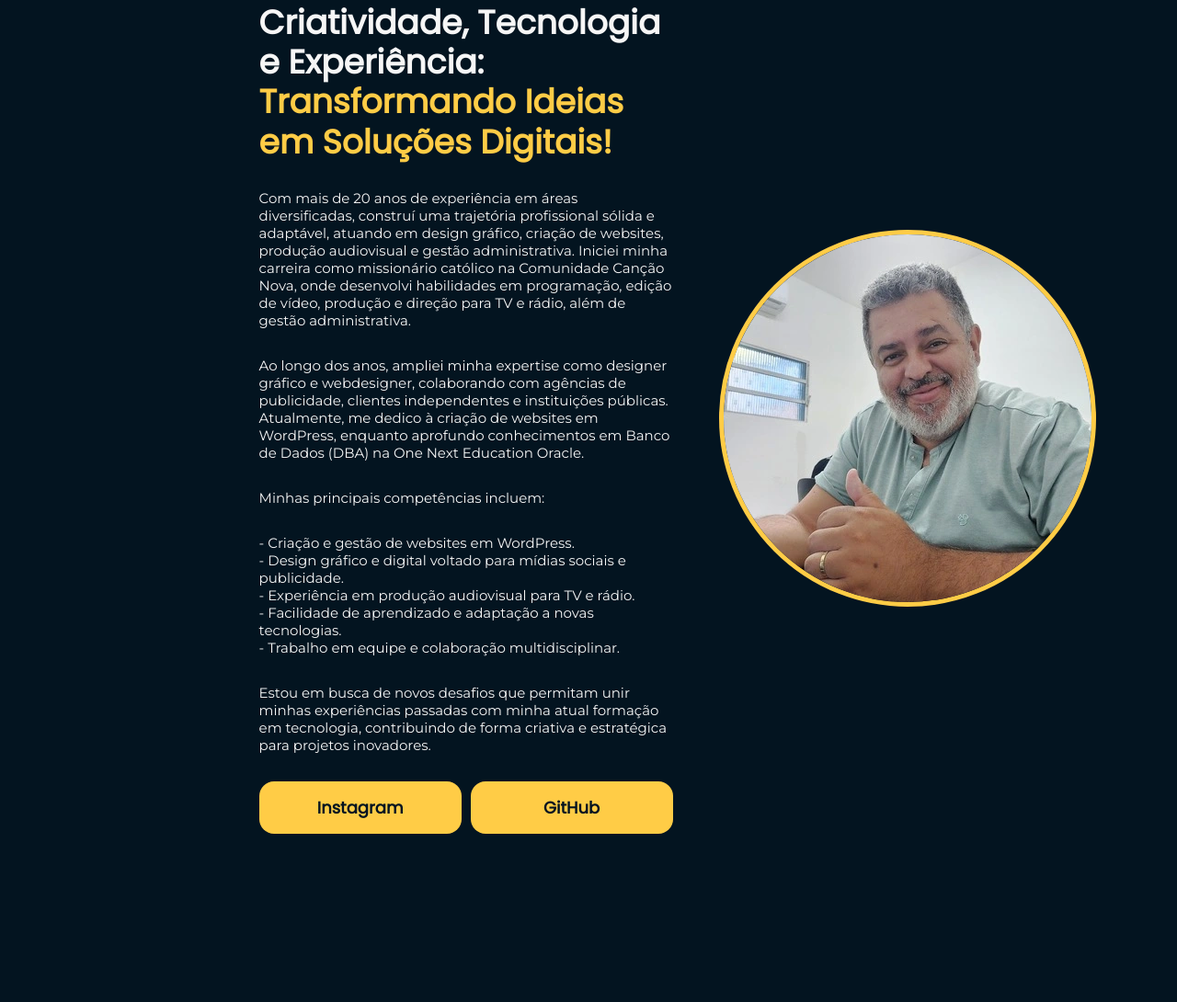
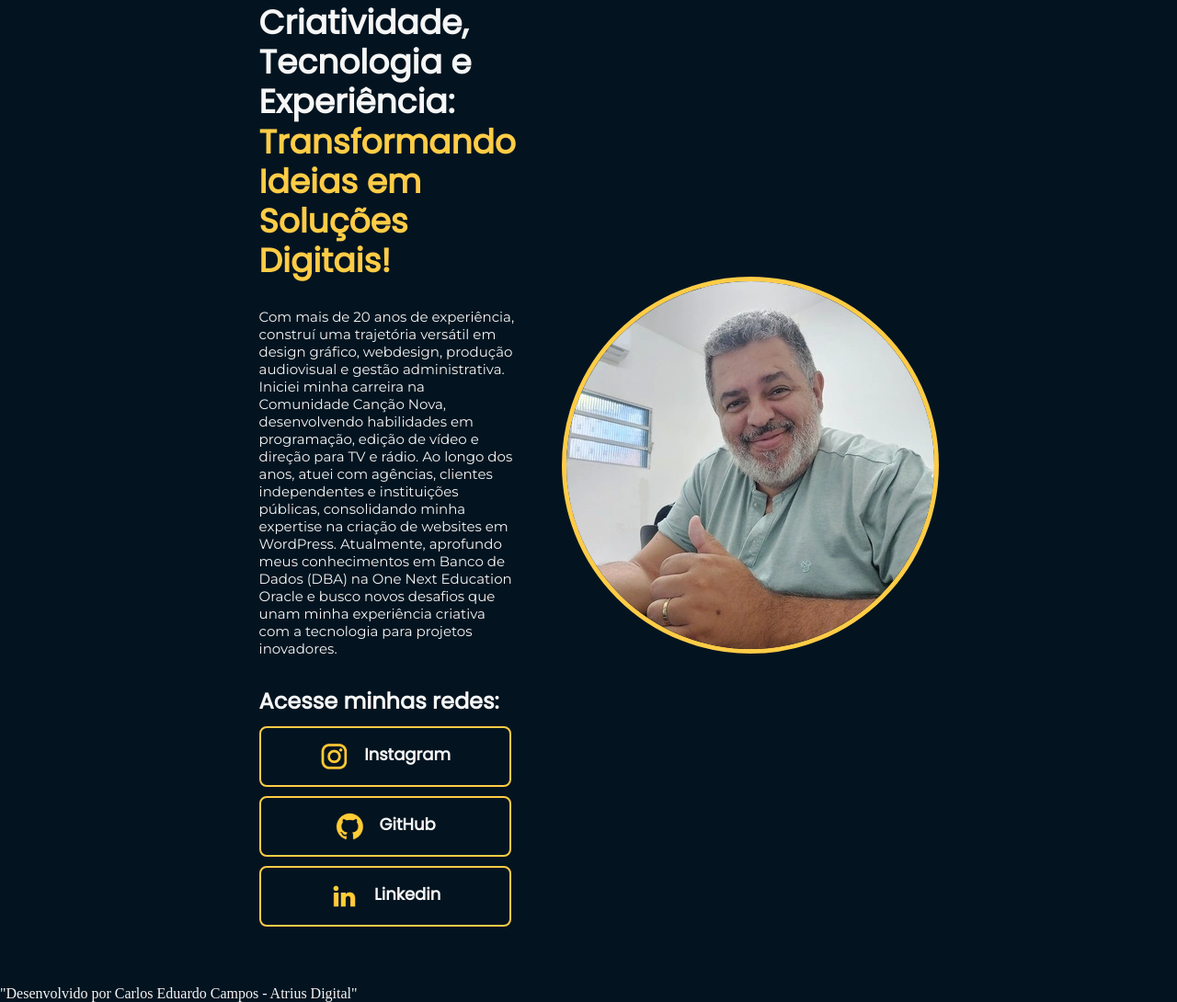
Before and after one commit to CaduCampos1975/portfolio, a plain HTML site: page index.html in a window 1280 px wide. Shown: the part 61-1151 px from the top of the page at 92% size. Before the commit the page ends 968 px from the top, so only its background shows below. Drawn offline with Linux system fonts and the light colour scheme.

Commit message:
criando o footer

```diff
--- a/index.html
+++ b/index.html
@@ -12,29 +12,29 @@
     <main class="apresentacao">
         <section class="apresentacao__conteudo">
             <h1 class="apresentacao__conteudo__titulo">Criatividade, Tecnologia e Experiência: <strong class="destaqueTitulo"> Transformando Ideias em Soluções Digitais!</strong></h1>
-            <p class="apresentacao__conteudo__texto">Com mais de 20 anos de experiência em áreas diversificadas, construí uma trajetória profissional sólida e adaptável, atuando em design gráfico, criação de websites, produção audiovisual e gestão administrativa. Iniciei minha carreira como missionário católico na Comunidade Canção Nova, onde desenvolvi habilidades em programação, edição de vídeo, produção e direção para TV e rádio, além de gestão administrativa.</p>
+            <p class="apresentacao__conteudo__texto">Com mais de 20 anos de experiência, construí uma trajetória versátil em design gráfico, webdesign, produção audiovisual e gestão administrativa. Iniciei minha carreira na Comunidade Canção Nova, desenvolvendo habilidades em programação, edição de vídeo e direção para TV e rádio. Ao longo dos anos, atuei com agências, clientes independentes e instituições públicas, consolidando minha expertise na criação de websites em WordPress. Atualmente, aprofundo meus conhecimentos em Banco de Dados (DBA) na One Next Education Oracle e busco novos desafios que unam minha experiência criativa com a tecnologia para projetos inovadores.</p>
 
-            <p class="apresentacao__conteudo__texto">Ao longo dos anos, ampliei minha expertise como designer gráfico e webdesigner, colaborando com agências de publicidade, clientes independentes e instituições públicas. Atualmente, me dedico à criação de websites em WordPress, enquanto aprofundo conhecimentos em Banco de Dados (DBA) na One Next Education Oracle.</p>
-
-            <p class="apresentacao__conteudo__texto">Minhas principais competências incluem:</p>
-
-            <p class="apresentacao__conteudo__texto">- Criação e gestão de websites em WordPress.</br>
-            - Design gráfico e digital voltado para mídias sociais e publicidade.</br>
-            - Experiência em produção audiovisual para TV e rádio.</br>
-            - Facilidade de aprendizado e adaptação a novas tecnologias.</br>
-            - Trabalho em equipe e colaboração multidisciplinar.</br></p>
-
-            <p class="apresentacao__conteudo__texto">Estou em busca de novos desafios que permitam unir minhas experiências passadas com minha atual formação em tecnologia, contribuindo de forma criativa e estratégica para projetos inovadores.</p>
             <div class="apresentacao__links">
-                <a class="apresentacao__links__link" href="https://www.instagram.com/instacaduideias"> Instagram </a>
-                <a class="apresentacao__links__link" href="https://github.com/CaduCampos1975">GitHub</a>
+                <h2 class="apresentacao__links_subtitulo" >Acesse minhas redes:</h2>
+                <a class="apresentacao__links__link" href="https://www.instagram.com/instacaduideias">
+                    <img src="./im/instagram.webp">
+                    Instagram
+                </a>
+                <a class="apresentacao__links__link" href="https://github.com/CaduCampos1975">
+                    <img src="./im/github.webp">
+                    GitHub
+                </a>
+                <a class="apresentacao__links__link" href="https://www.linkedin.com/in/carloscampos1975">
+                    <img src="./im/linkedin.webp">
+                    Linkedin
+                </a>
             </div>
         </section>
 
         <img class="apresentacao__imagem" src="/im/CarlosEduardo.webp" alt="Olá eu sou o Carlos Eduardo">
     </main>
     <footer>
-
+        <p>"Desenvolvido por Carlos Eduardo Campos - Atrius Digital"</p>
     </footer>
 </body>
 </html>
--- a/style.css
+++ b/style.css
@@ -14,6 +14,10 @@ body{
 
 .destaqueTitulo {
     color: #ffcc46;
+}
+
+.destaqueTitulo:hover {
+    color: #fbe09a;
 }
 
 .apresentacao {
@@ -43,22 +47,35 @@ body{
 
 .apresentacao__links {
     display:flex;
+    align-items: left;
+    flex-direction: column;
     justify-content: flex-start;
     gap:10px;
-  }
+}
 
 .apresentacao__links__link {
-    background-color: #ffcc46;
-    width: 200px;
+    /* background-color: #ffcc46; */
+    display:flex;
+    justify-content: center;
+    gap:16px;
+    width: 250px;
+    border: 2px solid #ffcc46;
     text-align: center;
-    border-radius: 16px;
+    border-radius: 8px;
     font-size: 18px;
     font-family: "Poppins";
     font-weight: 600;
     padding: 15px 10px;
     text-decoration:none;
-    color:#031420
-  }
+    color:#f6f6f6;
+}
+
+
+.apresentacao__links__link:hover {
+    border-color: #fbe09a;
+    background-color: #082940;
+    cursor: pointer;
+}
 
 .apresentacao__imagem {
     border-radius: 50%;
@@ -67,3 +84,9 @@ body{
     margin-left: 50px;
 
 }
+
+.apresentacao__links_subtitulo{
+    font-family:"poppins", "sans-serif";
+    font-weight: 600;
+    font-size: 16;
+}
```
Also changed, not shown: im/github.webp (added), im/instagram.webp (added), im/linkedin.webp (added), 2 other files.
